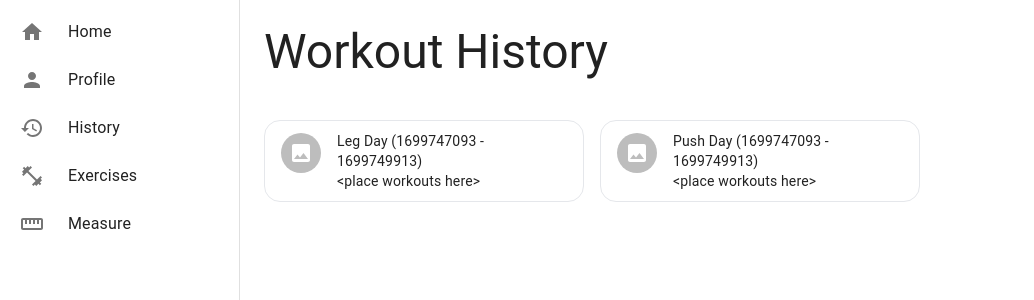
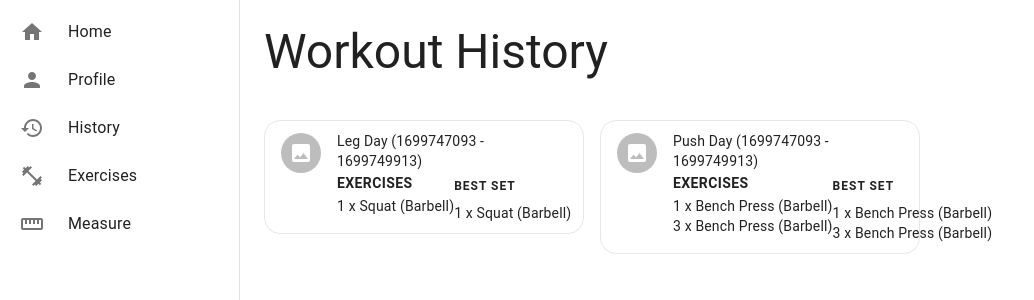
Before and after one commit to dkhmora/stronger-workout-app, a React (Create React App) app in the folder client/: page /history in a window 1280 px wide. Shown: the top 300 px of the page, without its empty margins (0-1034 px from the left). Built offline with nearby package versions, Linux system fonts and the light colour scheme.

Commit message:
Added exercises list in history list item

```diff
--- a/client/src/components/HistoryListItem.tsx
+++ b/client/src/components/HistoryListItem.tsx
@@ -3,13 +3,15 @@ import {
   Avatar,
   Box,
   Divider,
+  Grid,
   ListItemAvatar,
   ListItemButton,
   ListItemText,
+  Paper,
   Typography,
 } from "@mui/material";
 import { Image as ImageIcon } from "@mui/icons-material";
-import { WorkoutData } from "../Interfaces";
+import { WorkoutData, WorkoutExercises } from "../Interfaces";
 
 interface WorkoutListItemProps {
   workoutData: WorkoutData;
@@ -24,6 +26,29 @@ export default function HistoryListItem(props: WorkoutListItemProps) {
   const openWorkoutDetailsDialog = (row: any) => () => {
     console.log(row);
     /* place open workout dialog here */
+  };
+
+  const getWorkoutList = (workouts: WorkoutExercises[]) => {
+    return workouts.map(
+      ({
+        exerciseData: { id, title, type, description, userCreated },
+        sets,
+      }) => {
+        const numberOfSets = sets.length;
+
+        return (
+          <Typography
+            noWrap
+            sx={{ display: "inline" }}
+            component="span"
+            variant="body2"
+            color="text.primary"
+          >
+            {numberOfSets} x {title} ({type})
+          </Typography>
+        );
+      }
+    );
   };
 
   return (
@@ -44,14 +69,40 @@ export default function HistoryListItem(props: WorkoutListItemProps) {
           primary={getListItemPrimaryText(workoutData)}
           secondary={
             <React.Fragment>
-              <Typography
-                sx={{ display: "inline" }}
-                component="span"
-                variant="body2"
-                color="text.primary"
+              <Box
+                sx={{
+                  display: "flex",
+                  flexDirection: "row",
+                  justifyContent: "space-between",
+                  width: "100%",
+                }}
               >
-                {"<place workouts here>"}
-              </Typography>
+                <Box sx={{ display: "flex", flexDirection: "column" }}>
+                  <Typography
+                    noWrap
+                    sx={{ display: "inline" }}
+                    component="span"
+                    variant="button"
+                    color="text.primary"
+                  >
+                    <b>Exercises</b>
+                  </Typography>
+                  {getWorkoutList(workoutData.exercises)}
+                </Box>
+
+                <Box sx={{ display: "flex", flexDirection: "column" }}>
+                  <Typography
+                    noWrap
+                    sx={{ display: "inline" }}
+                    component="span"
+                    variant="overline"
+                    color="text.primary"
+                  >
+                    <b>Best Set</b>
+                  </Typography>
+                  {getWorkoutList(workoutData.exercises)}
+                </Box>
+              </Box>
             </React.Fragment>
           }
         />
--- a/client/src/pages/HistoryPage.tsx
+++ b/client/src/pages/HistoryPage.tsx
@@ -54,6 +54,32 @@ export default function HistoryPage() {
           },
         ],
       },
+      {
+        exerciseData: {
+          id: 1,
+          title: "Bench Press",
+          type: "Barbell",
+          description: "Bench Press(Barbell) Description",
+          userCreated: false,
+        },
+        sets: [
+          {
+            numberOfReps: 6,
+            weight: 85,
+            weightUnit: "kg",
+          },
+          {
+            numberOfReps: 6,
+            weight: 85,
+            weightUnit: "kg",
+          },
+          {
+            numberOfReps: 6,
+            weight: 85,
+            weightUnit: "kg",
+          },
+        ],
+      },
     ]),
   ];
 
```
